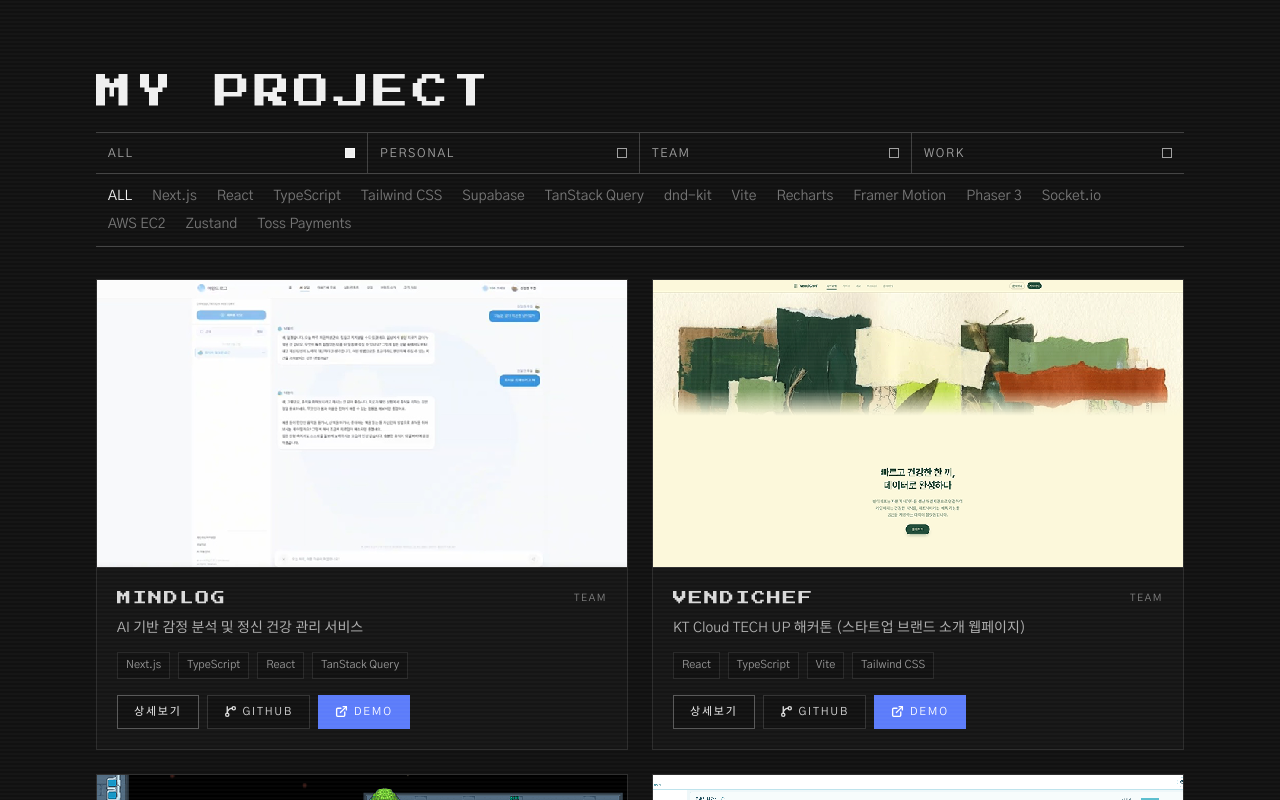
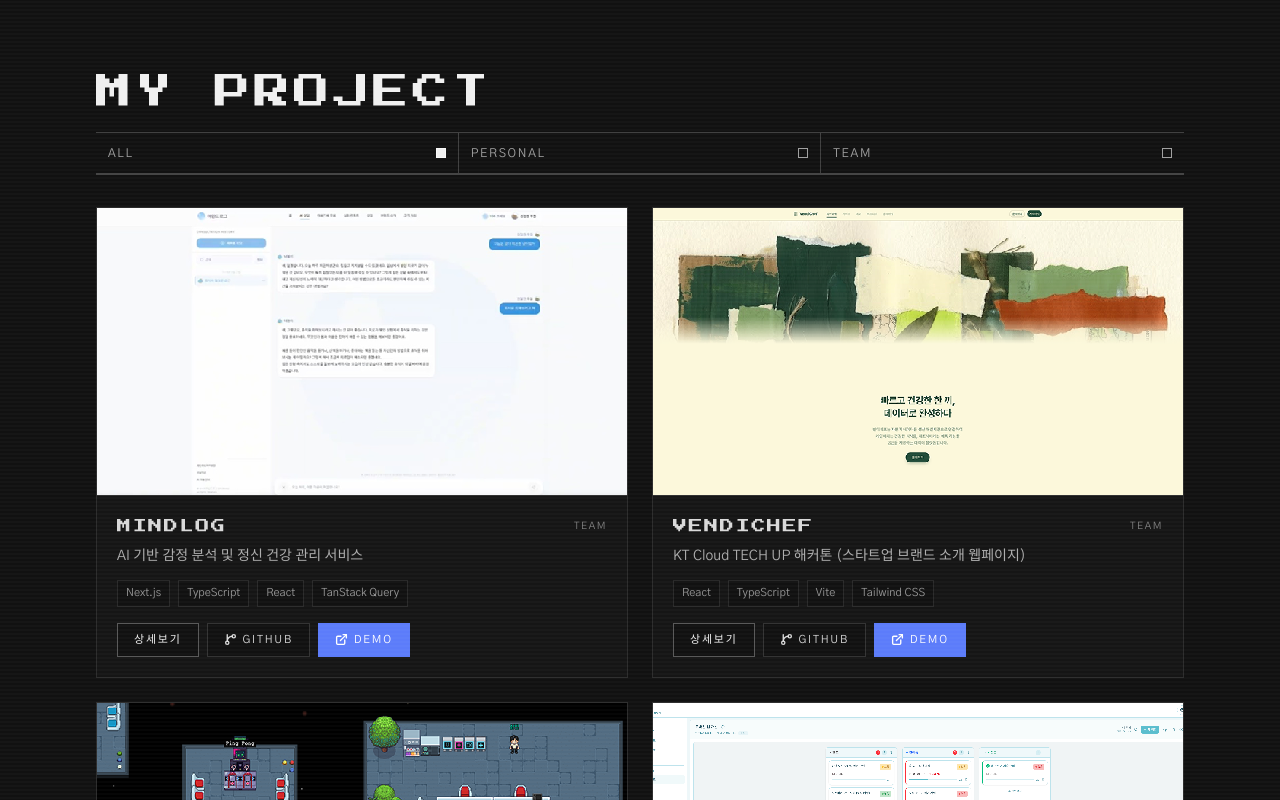
Before and after one commit to lnu8926-web/neleeDev.github.io, a Next.js app: page / in a window 1280 px wide. Shown: the part 1700-2500 px from the top of the page. Built offline with nearby package versions, Linux system fonts and the light colour scheme.

Commit message:
fix: align project tabs after removing work category

```diff
--- a/components/sections/ProjectsSection.tsx
+++ b/components/sections/ProjectsSection.tsx
@@ -141,28 +141,18 @@
   },
 ] as const;
 
-const CATEGORIES = ["ALL", "PERSONAL", "TEAM", "WORK"] as const;
+const CATEGORIES = ["ALL", "PERSONAL", "TEAM"] as const;
 
 export default function ProjectsSection() {
   const [activeCategory, setActiveCategory] = useState<(typeof CATEGORIES)[number]>("ALL");
-  const [activeTag, setActiveTag] = useState<string>("ALL");
   const [selectedProject, setSelectedProject] = useState<(typeof PROJECTS)[number] | null>(null);
-
-  const tags = useMemo(() => {
-    const allTags = new Set<string>();
-    PROJECTS.forEach((project) => {
-      project.tags.forEach((tag) => allTags.add(tag));
-    });
-    return ["ALL", ...Array.from(allTags)];
-  }, []);
 
   const filteredProjects = useMemo(() => {
     return PROJECTS.filter((project) => {
       const categoryMatched = activeCategory === "ALL" || project.category === activeCategory;
-      const tagMatched = activeTag === "ALL" || (project.tags as readonly string[]).includes(activeTag);
-      return categoryMatched && tagMatched;
+      return categoryMatched;
     });
-  }, [activeCategory, activeTag]);
+  }, [activeCategory]);
 
   const sortedProjects = useMemo(() => {
     const getPeriodSortValue = (period: string) => {
@@ -206,7 +196,7 @@
           </div>
 
           <div className="border-y border-white/20">
-            <div className="grid grid-cols-2 border-b border-white/20 md:grid-cols-4">
+            <div className="grid grid-cols-2 border-b border-white/20 md:grid-cols-3">
               {CATEGORIES.map((category) => {
                 const isActive = activeCategory === category;
                 return (
@@ -223,18 +213,6 @@
               })}
             </div>
 
-            <div className="flex flex-wrap gap-x-5 gap-y-2 px-2 py-3 sm:px-3">
-              {tags.map((tag) => (
-                <button
-                  key={tag}
-                  type="button"
-                  onClick={() => setActiveTag(tag)}
-                  className={`text-sm transition-colors ${activeTag === tag ? "text-brand-white" : "text-brand-white/45 hover:text-brand-white/80"}`}
-                >
-                  {tag}
-                </button>
-              ))}
-            </div>
           </div>
         </div>
 
```
